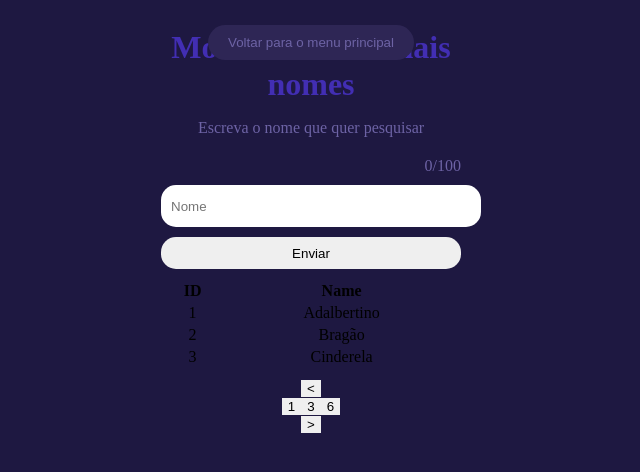
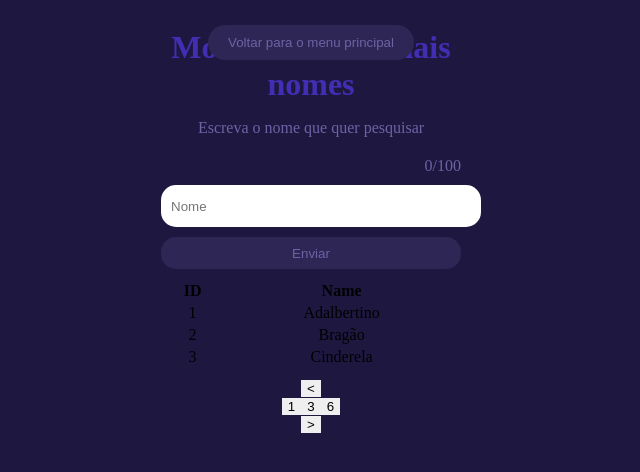
Before and after one commit to daviprios/search-names-front, a React (Create React App) app: page /form/show in a window 1280 px wide. Shown: the top 472 px of the page, without its empty margins (329-969 px from the left). Built offline with nearby package versions, Linux system fonts and the light colour scheme; the HTML template or start-up script is replaced by a standard one.

Commit message:
some style change

```diff
--- a/src/App.sass
+++ b/src/App.sass
@@ -23,6 +23,9 @@
   button
     cursor: pointer
 
+    &:hover
+      background-color: $tertiary-color
+
   button, input
     outline: none
     border: none
--- a/src/pages/Form/index.sass
+++ b/src/pages/Form/index.sass
@@ -16,6 +16,9 @@
 
       color: $text-secondary-color
       background-color: $secondary-color
+
+      &:hover
+        background-color: $tertiary-color
 
   [id$='Form']
     width: 300px
@@ -42,3 +45,10 @@
 
     .formInput
       padding: 5px 10px
+
+    .submitButton
+      color: $text-secondary-color
+      background-color: $secondary-color
+
+      &:hover
+        background-color: $tertiary-color
--- a/src/styles/global.sass
+++ b/src/styles/global.sass
@@ -1,5 +1,6 @@
 $primary-color: #1e1841
 $secondary-color: #2e2655
+$tertiary-color: #4a35b6
 
 $text-primary-color: #422eb3
 $text-secondary-color: #6d63a5
```
